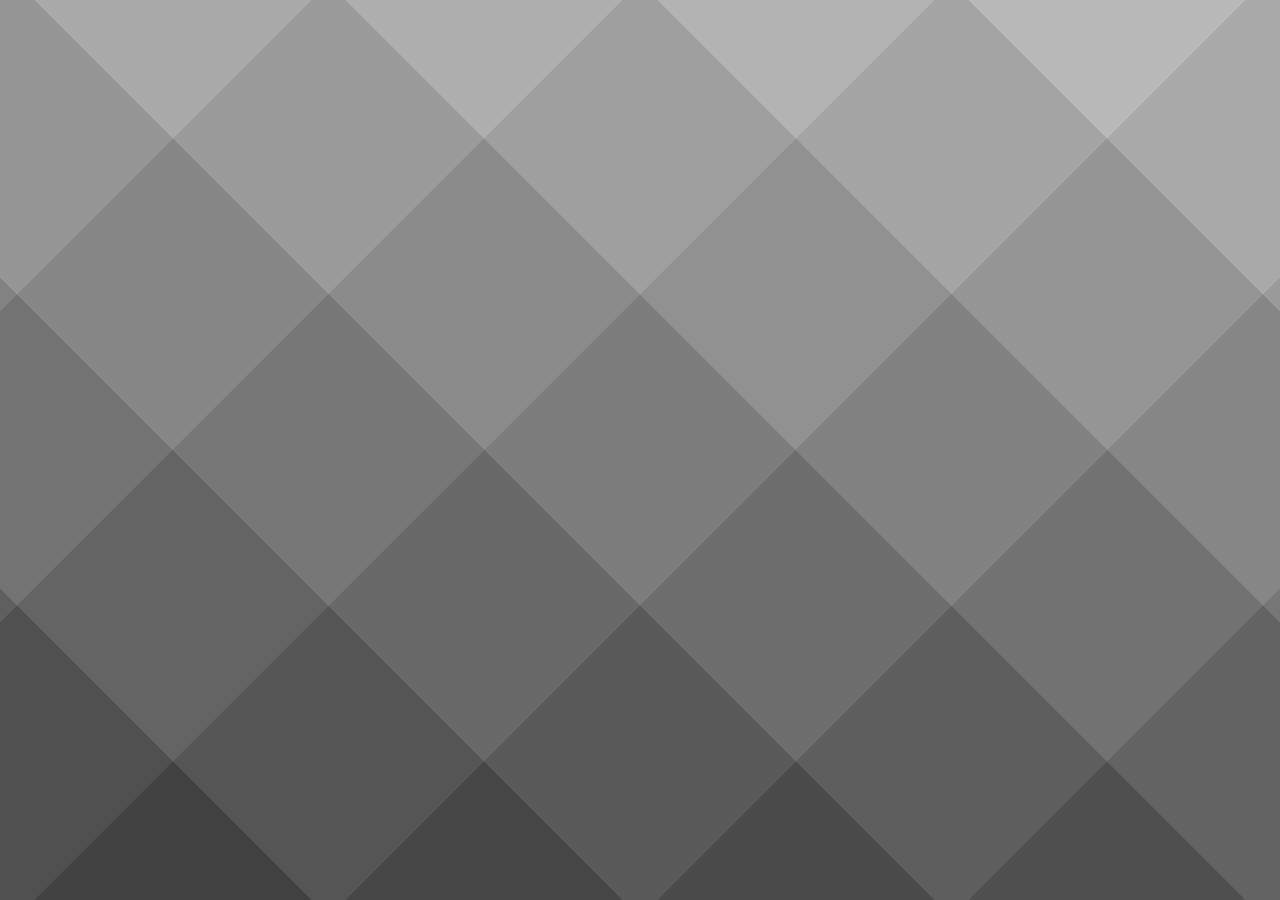
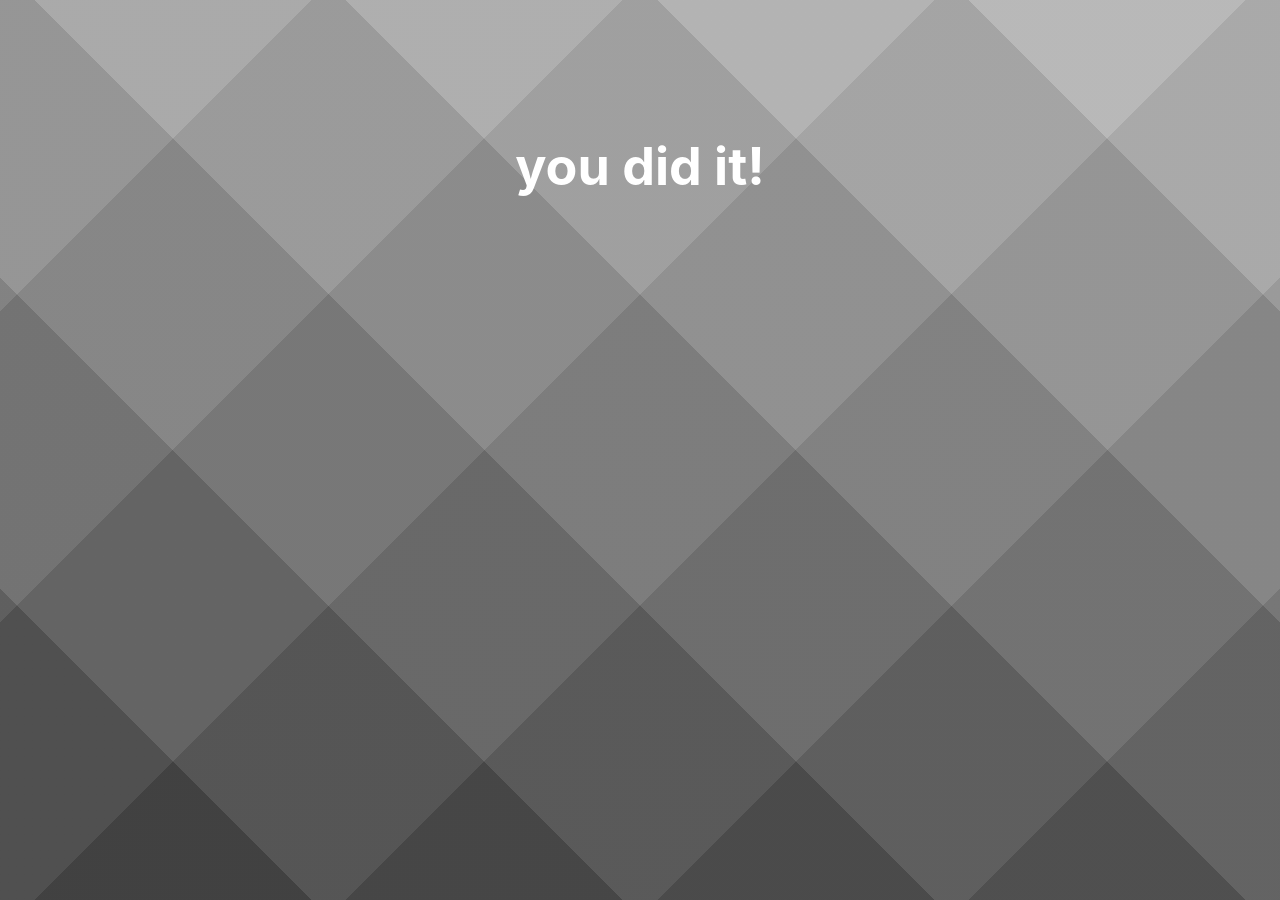
Before and after one commit to AidenBow/auth-login-react, a React (Create React App) app in the folder application/: page /profile in a window 1280 px wide. Built offline with nearby package versions, Linux system fonts and the light colour scheme; the HTML template or start-up script is replaced by a standard one.

Commit message:
created userPage and its route

```diff
--- a/application/src/App.js
+++ b/application/src/App.js
@@ -2,12 +2,14 @@
 import './App.css';
 import {Route} from "react-router-dom"
 import SignInForm from "./components/SignInForm"
+import UserPage from "./components/UserPage"
 
 function App() {
   return (
     <div className="App">
       <header className="App-header">
         <Route exact path="/" component={SignInForm}/>
+        <Route exact path="/profile" component={UserPage}/>
       </header>
     </div>
   );
--- /dev/null
+++ b/application/src/components/UserPage.js
@@ -0,0 +1,12 @@
+import React from "react"
+
+function UserPage() {
+
+  return(
+    <div>
+      <h1>you did it!</h1>
+    </div>
+  )
+}
+
+export default UserPage
```
